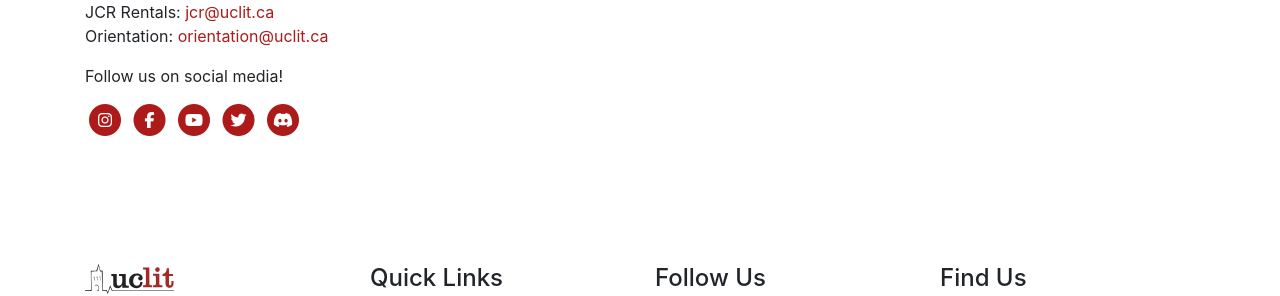
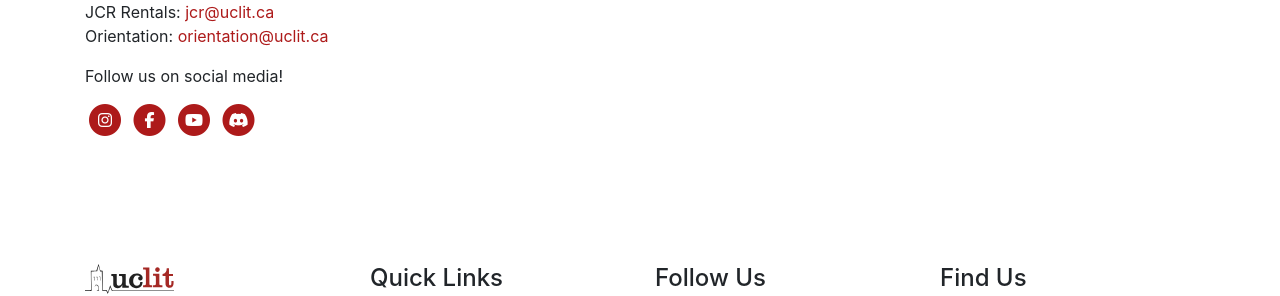
Before and after one commit to uclit-webmaster/uclit-site, a Jekyll site: the page built from contact.html, in a window 1280 px wide and 900 px high, scrolled down 503 px. Shown: the part 407-703 px from the top of the window. Built offline with Jekyll 4.4.1, drawn with Linux system fonts in a browser that asks for light colours; nearby versions of some CDN libraries.

Commit message:
Update contact.html

```diff
--- a/contact.html
+++ b/contact.html
@@ -63,12 +63,6 @@ title: Contact Us
             <i class="fab fa-youtube fa-stack-1x fa-inverse"></i>
         </span>
     </a>
-    <a href="https://twitter.com/uclit_uoft/" class="text-decoration-none">
-        <span class="fa-stack">
-            <i class="fas fa-circle fa-stack-2x"></i>
-            <i class="fab fa-twitter fa-stack-1x fa-inverse"></i>
-        </span>
-    </a>
     <a href="https://discord.gg/fKyQjVeh5k" class="text-decoration-none">
         <span class="fa-stack">
             <i class="fas fa-circle fa-stack-2x"></i>
```
